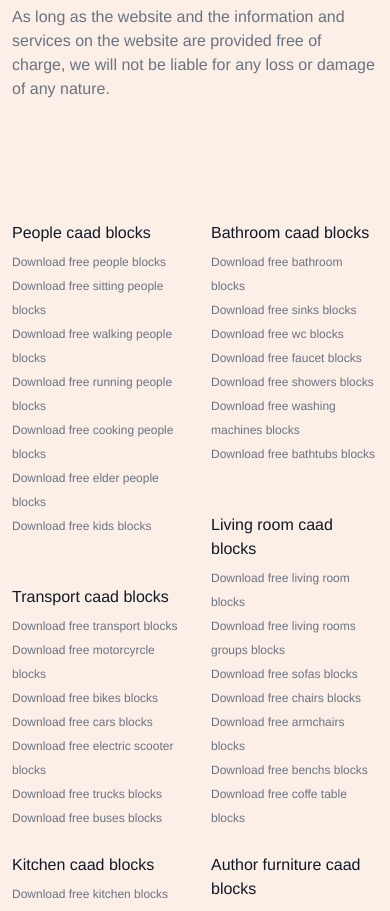
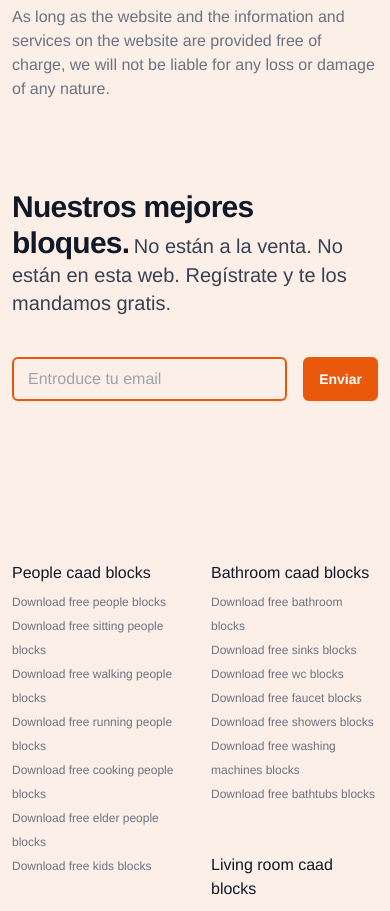
Before and after one commit to joaruibu/caaad-next.js, a Next.js app: page /terms in a window 390 px wide. Shown: the part 6200-7111 px from the top of the page. Built offline with nearby package versions, Linux system fonts and the light colour scheme.

Commit message:
Added suscription baner intengrated with mailerlite

```diff
--- a/components/Layout.js
+++ b/components/Layout.js
@@ -6,6 +6,8 @@ import Header from './Header'
 import CookiesBanner from '../components/CookiesBanner'
 
 import { useApp } from '../context'
+import SuscriptionBanner from './SuscriptionBanner'
+
 
 const Layout = ({ children, pagina }) => {
     const { cookiesAccepted, locale } = useApp()
@@ -35,11 +37,15 @@ const Layout = ({ children, pagina }) => {
                 }} />
 
             <div className='container mx-auto px-3'>
+
+
                 <Header />
                 {children}
                 {cookiesAccepted === false ? <CookiesBanner /> : ''
 
                 }
+                <SuscriptionBanner />
+
                 <Footer />
                 <Script src="https://kit.fontawesome.com/52fed5dcd0.js" crossOrigin="anonymous" async strategy="lazyOnload" />
             </div>
--- /dev/null
+++ b/components/SuscriptionBanner.js
@@ -0,0 +1,166 @@
+import React from 'react'
+
+const SuscriptionBanner = () => {
+    React.useEffect(() => {
+        const js = `
+        function ml_webform_success_3869348() {
+        var $ = ml_jQuery || jQuery;
+        $('.ml-subscribe-form-3869348 .row-success').show();
+        $('.ml-subscribe-form-3869348 .row-form').hide();
+      };
+    `
+        const script = document.createElement("script")
+        const scriptText = document.createTextNode(js)
+        script.appendChild(scriptText)
+        document.body.appendChild(script)
+
+        const script2 = document.createElement("script")
+        script2.src = `https://groot.mailerlite.com/js/w/webforms.min.js?v300817f630ad0e957914d0b28a2b6d78`
+        document.body.appendChild(script2)
+    }, [])
+
+    return (
+        <div className='grid grid-cols-1 md:grid-cols-[160px_1fr_160px] md:gap-9'>
+            <div className=' md:col-start-2 md:col-end-3 py-16 sm:py-24 lg:py-32'>
+
+                <div className="mx-auto grid max-w-7xl grid-cols-1 gap-10 lg:grid-cols-12 lg:gap-8">
+                    <div className="max-w-xl font-bold lg:col-span-7">
+                        <h2 className="inline text-3xl font-bold text-gray-900 tracking-tight sm:text-4xl sm:block lg:inline xl:block mb-3">Nuestros mejores bloques.</h2>{' '}
+                        <p className="inline text-xl font-normal text-gray-700 sm:block lg:inline xl:block">No están a la venta. No están en esta web. Regístrate y te los mandamos gratis.</p>
+                    </div>
+                    {/*
+                    <form className="w-full max-w-md lg:col-span-5 lg:pt-2" action="https://assets.mailerlite.com/jsonp/25720/forms/81925411081029188/subscribe" data-code="" method="post" target="_blank">
+                        <div className="flex gap-x-4">
+                            <label htmlFor="email-address" className="sr-only">
+                                Email address
+                            </label>
+                            <input
+                                id="email-address"
+                                name="email"
+                                type="email"
+                                autoComplete="email"
+                                required
+                                className="form-control min-w-0 flex-auto rounded-md border border-orange-600 px-3.5 py-2 text-gray-900 shadow-sm sm:text-sm sm:leading-6"
+                                placeholder="Enter your email"
+                                data-inputmask=""
+                            />
+                            <button
+                                type="submit"
+                                className="flex-none rounded-md bg-orange-600 py-2.5 px-3.5 text-sm font-semibold text-white shadow-sm hover:bg-orange-700 cursorHover cursor-none"
+                            >
+                                Enviar
+                            </button>
+                            <button
+                                type="button"
+                                disabled={true}
+                                style={{ display: "none" }}
+                                className="loading"
+                            >
+                                <div
+                                    className="ml-form-embedSubmitLoad"
+                                    style={{ margin: "0 auto" }}
+                                >
+                                    enviando formlario
+                                </div>
+                            </button>
+                        </div>
+                        <p className="mt-4 text-sm leading-6 text-gray-900">
+                            We care about your data. Read our{' '}
+                            <a href="#" className="font-semibold text-indigo-600 hover:text-indigo-500">
+                                privacy&nbsp;policy
+                            </a>
+                            .
+                        </p>
+                        <input type="hidden" name="ml-submit" value="1" />
+
+                    </form>
+                    <div
+                        className="ml-form-successBody row-success"
+                        style={{ display: "none" }}
+                    >
+                        <div
+                            className="ml-form-successContent"
+                            style={{
+                                height: "140px",
+                                display: "flex",
+                                flexDirection: "column",
+                                justifyContent: "center",
+                                textAlign: "center",
+                            }}
+                        >
+                            Forulario enviado
+                        </div>
+                    </div> */}
+                    <div
+                        id="mlb2-3869348"
+                        className="ml-form-embedContainer ml-subscribe-form ml-subscribe-form-3869348 w-full max-w-md lg:col-span-5 lg:pt-2"
+                    >
+                        <div className="ml-form-align-center">
+                            <div className="ml-form-embedWrapper embedForm">
+                                <div className="ml-form-embedBody ml-form-embedBodyHorizontal row-form">
+
+                                    <form className="ml-block-form" action="https://assets.mailerlite.com/jsonp/25720/forms/81925411081029188/subscribe" data-code="" method="post" target="_blank">
+
+                                        <div className="ml-form-formContent horozintalForm">
+                                            <div className="ml-form-horizontalRow flex gap-x-4">
+                                                <div className="ml-input-horizontal grow">
+                                                    <div className="horizontal-fields">
+                                                        <div className="ml-field-group ml-field-email ml-validate-email ml-validate-required">
+                                                            <input
+                                                                type="email"
+                                                                className="form-control min-w-0 flex-auto rounded-md border-2 w-full border-orange-600 px-3.5 py-2 text-gray-900 shadow-sm sm:text-sm sm:leading-6"
+                                                                data-inputmask=""
+                                                                required
+                                                                name="fields[email]"
+                                                                placeholder="Entroduce tu email"
+                                                                autoComplete="email"
+                                                            />
+                                                        </div>
+                                                    </div>
+                                                </div>
+                                                <div className="ml-button-horizontal primary">
+                                                    <div>
+                                                        <button
+                                                            type="submit"
+                                                            className='flex-none rounded-md border-2 border-orange-600 bg-orange-600 py-2.5 px-3.5 text-sm font-semibold text-white shadow-sm hover:bg-orange-700 cursorHover cursor-none'
+                                                        >
+                                                            Enviar
+                                                        </button>
+
+                                                    </div>
+                                                </div>
+                                            </div>
+                                        </div>
+                                        <input type="hidden" name="ml-submit" value="1" />
+                                    </form>
+                                </div>
+                                <div
+                                    className="ml-form-successBody row-success"
+                                    style={{ display: "none" }}
+                                >
+                                    <div
+                                        className="ml-form-successContent whitespace-pre-line text-center flex-none rounded-md border border-orange-600 py-2.5 px-3.5 text-sm font-semibold text-orange-500 shadow-sm  cursor-none"
+                                    >
+                                        Formulario enviado. <br />
+                                        Revisa tu email
+
+                                    </div>
+                                </div>
+                            </div>
+                        </div>
+                    </div>
+
+
+
+
+
+                </div>
+
+
+            </div>
+
+        </div>
+    )
+}
+
+export default SuscriptionBanner
--- a/pages/category/[id].js
+++ b/pages/category/[id].js
@@ -2,7 +2,6 @@
 import { useRouter } from 'next/router';
 import React from 'react'
 import { allCategories } from '../../assets/categories';
-import AddSidebar from '../../components/AddSidebar';
 import BlockList from '../../components/BlockList';
 import Layout from '../../components/Layout';
 import dbConnect from "../../lib/dbConnect";
--- a/pages/index.js
+++ b/pages/index.js
@@ -8,6 +8,7 @@ import Block from '../models/Block'
 import { useApp } from '../context'
 
 
+
 export default function Home({ blocks, numberBlocks }) {
   const { locale } = useApp()
 
@@ -15,6 +16,7 @@ export default function Home({ blocks, numberBlocks }) {
 
     <Layout
       pagina={locale === 'es' ? `Descarga bloques de Autocad gratis` : `Download free autocad blocks`}>
+
 
       <main className='grid grid-cols-1 md:grid-cols-[160px_1fr_160px] md:gap-9'>
         <div className='col-start-1 col-end-4 lg:col-start-2 lg:col-end-3'>
@@ -37,7 +39,8 @@ export default function Home({ blocks, numberBlocks }) {
           <TagSidebar />
         </div>
         <div className=' md:col-start-2 md:col-end-3'>
-          <BlockList blocks={blocks} />
+          {/* <BlockList blocks={blocks} /> */}
+
         </div>
 
         <div className='hidden md:block  md:col-start-3'>
--- a/styles/globals.css
+++ b/styles/globals.css
@@ -43,6 +43,10 @@ input[type="checkbox"] {
   background: var(--caaad-sand);
 }
 
+input[type="email"]{
+  background: var(--caaad-sand);
+
+}
 input[type="checkbox"]:checked:after {
   content: "+";
   color: var(--caaad-orange);
```
